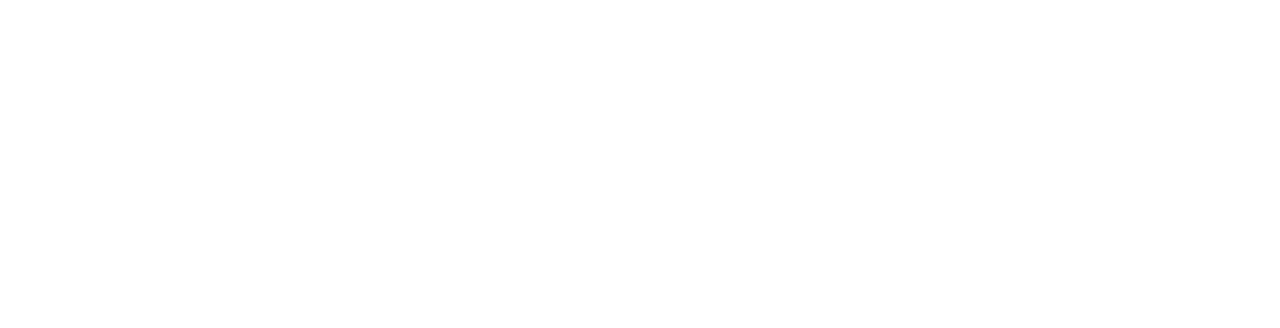
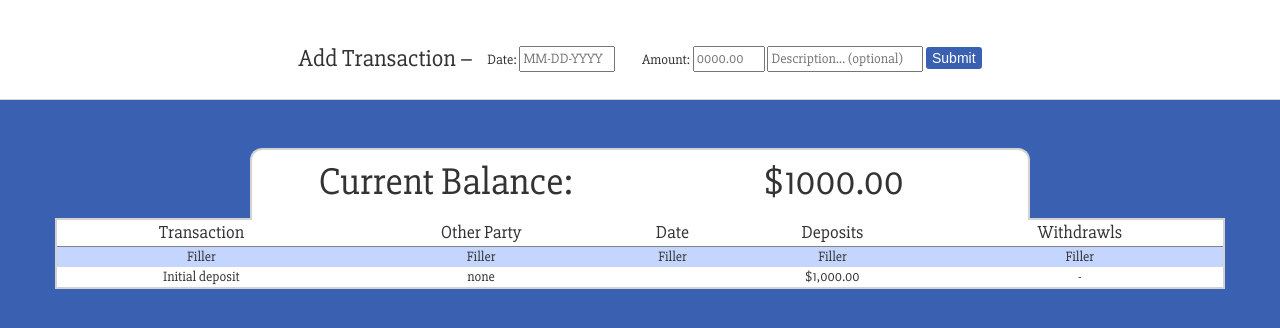
Before and after one commit to Gkjsdll/Budget-Tracker, a plain HTML site: page index.html in a window 1280 px wide. Drawn offline with nearby package versions, Linux system fonts and the light colour scheme.

Commit message:
updated site layout & aesthetics

```diff
--- a/index.html
+++ b/index.html
@@ -3,10 +3,56 @@
 <head>
   <meta charset="UTF-8">
   <title>Finance History</title>
+  <link rel="stylesheet" href="https://maxcdn.bootstrapcdn.com/bootstrap/3.3.6/css/bootstrap.min.css">
+  <link href='https://fonts.googleapis.com/css?family=Slabo+27px' rel='stylesheet' type='text/css'>
   <link rel="stylesheet" href="style.css">
 </head>
 <body>
+  <div class="header">
+    <div id="addTransaction">
+      <p>Add Transaction –</p>
+      <form>
+        <p>Date:</p>
+        <input type="text" id="transactionDate" placeholder="MM-DD-YYYY" required>
+        <p>Amount: </p>
+        <input type="text" id="transactionAmount" type="number" placeholder="0000.00" step="0.01">
+        <input type="text" id="transactionDesc" placeholder="Description... (optional)">
+        <button id="transactionSubmit">Submit</button>
+      </form>
+    </div>
+  </div>
+
+  <div class="container" id="mainContainer">
+    <div class="row" id="mainRow">
+      <div class="hidden-xs hidden-sm col-md-4 col-md-offset-2"  id="balanceLeft"><p>Current Balance:</p></div>
+      <div class="col-xs-12 col-md-4" id="balanceRight"><p>$1000.00</p></div>
+      <table class="col-xs-12"id='mainTable'>
+        <tr id="headers">
+          <td>Transaction</td>
+          <td>Other Party</td>
+          <td>Date</td>
+          <td>Deposits</td>
+          <td>Withdrawls</td>
+        </tr>
+        <tr id="template">
+          <td class="formTransactiion">Filler</td>
+          <td class="formName">Filler</td>
+          <td class="formDate">Filler</td>
+          <td class="formDeposit">Filler</td>
+          <td class="formWithdrawl">Filler</td>
+        </tr>
+        <tr>
+          <td class="formTransactiion">Initial deposit</td>
+          <td class="formName">none</td>
+          <td class="formDate" id="formToday"></td>
+          <td class="formDeposit">$1,000.00</td>
+          <td class="formWithdrawl">-</td>
+        </tr>
+      </table>
+    </div>
+  </div>
   <script src="https://code.jquery.com/jquery-2.2.0.min.js"></script>
+  <script src="https://maxcdn.bootstrapcdn.com/bootstrap/3.3.6/js/bootstrap.min.js"></script>
   <script src="main.js"></script>
 </body>
 </html>
--- a/main.js
+++ b/main.js
@@ -0,0 +1,14 @@
+$(document).ready(function(){
+  var $balance = $('#balance');
+  var balance = 1000.00;
+  var $addTransaction = $('#transactionSubmit');
+
+  $addTransaction.click(function(e){
+    e.preventDefault();
+  });
+
+  function writeBalance(){
+    $balance.text("Current Balance: $"+balance);
+  }
+
+});
--- a/style.css
+++ b/style.css
@@ -0,0 +1,134 @@
+body {
+  background-color: #3a60b2;
+  font-family: 'Slabo 27px', serif;
+  text-align: center;
+}
+
+#transactionDesc{
+  width: 156px;
+}
+
+#transactionDate{
+  width: 96px;
+  margin-right: 24px;
+}
+
+#transactionAmount{
+  width: 72px;
+}
+
+.container, .header{
+  min-width: 768px;
+}
+
+#balanceLeft, #balanceRight {
+  text-align: center;
+  font-size: 36px;
+  font-size: 3vw;
+  height: 72px;
+  margin-top: 48px;
+  border-top-left-radius: 12px;
+  border-top-right-radius: 12px;
+  background-color: white;
+  border: 2px solid lightgrey;
+  display: inline-block;
+  border-bottom: 0px solid red;
+  text-align: center;
+  z-index: 1;
+    line-height: 64px;
+}
+
+#balanceLeft p, #balanceRight p{
+  margin: auto;
+  text-align: center;
+  height: 72px;
+  vertical-align: middle;
+}
+
+@media (min-width: 990px) {
+  #balanceRight{
+    border-top-left-radius: 0px;
+    border-left: 0px;
+    border-left: 0px solid red;
+  }
+  #balanceLeft{
+    border-top-right-radius: 0px;
+    border-right: 0px solid red;
+  }
+}
+
+@media (max-width: 990px) {
+  #balanceRight{
+    height:56px;
+    border-bottom: 1px solid lightgrey;
+    font-size: 32px;
+  }
+}
+
+@media (min-width: 1810px){
+  #balanceLeft,#balanceRight{
+    font-size:48px;
+  }
+}
+
+#mainTable {
+  background-color: white;
+  margin-top: -2px;
+  width: 100%;
+  height: 50px;
+  border: 2px solid lightgrey;
+}
+
+#mainTable tr:nth-child(even){
+  background-color: #c4d6ff;
+}
+
+#headers {
+  font-size: 18px;
+  border-bottom: 1px solid grey;
+}
+
+#addTransaction {
+  width: 100%;
+  height: 100px;
+  background-color: white;
+  border-bottom: 1px solid lightgrey;
+  text-align: center;
+}
+
+#addTransaction > * {
+  display: inline-block;
+  vertical-align: middle;
+  text-align: center;
+  padding-top: 32px
+}
+
+#addTransaction > form > p {
+  display: inline-block;
+  vertical-align: middle;
+  text-align: center;
+  padding-top: 12px;
+}
+
+#addTransaction > p {
+  font-size: 24px;
+  padding-top: 42px;
+  padding-right: 12px;
+}
+
+#transactionSubmit{
+  border-radius: 3px;
+  border: 0px;
+  background-color: #3a60b2;
+  color: white;
+  font-family: Arial, sans-serif;
+}
+
+#transactionSubmit:active, #transactionSubmit:focus{
+  outline: 0px;
+  background-color: #3557a0;
+}
+
+input:active, input:focus {
+    outline: 0px;
+}
```
